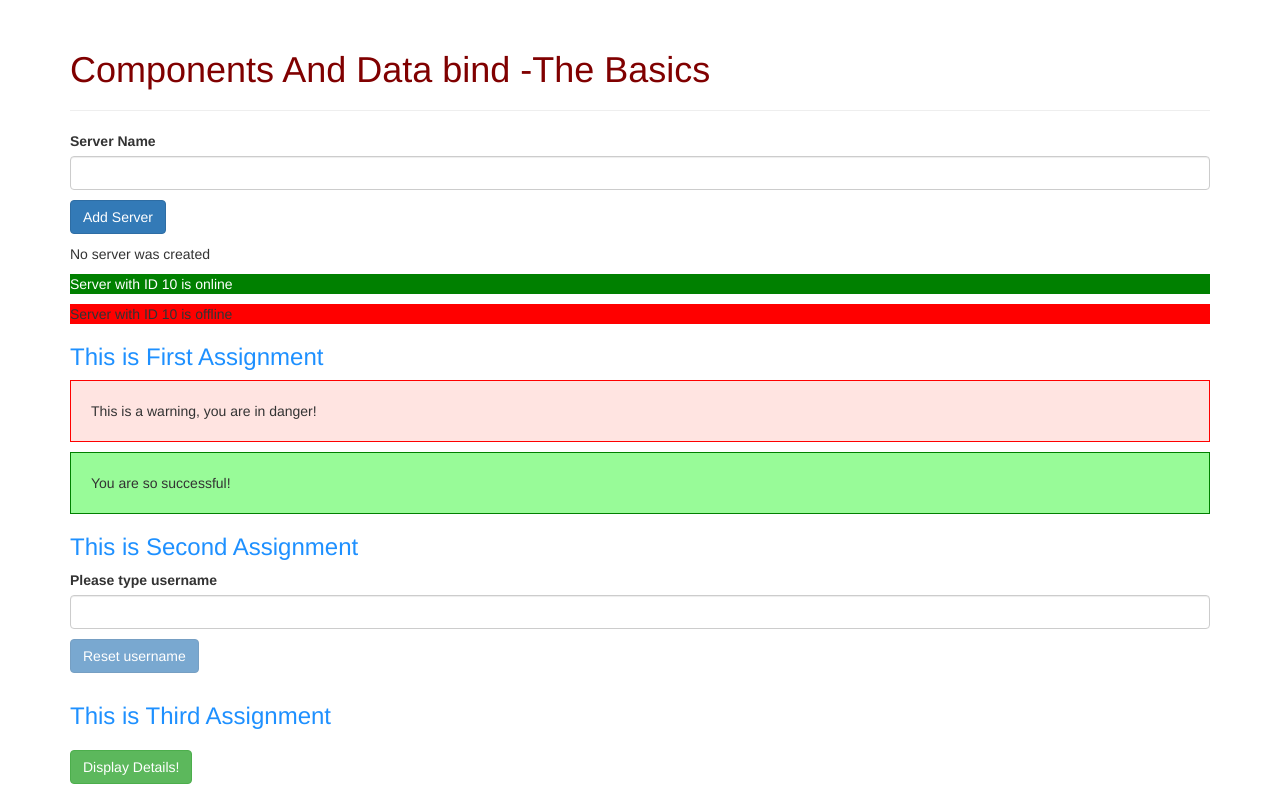
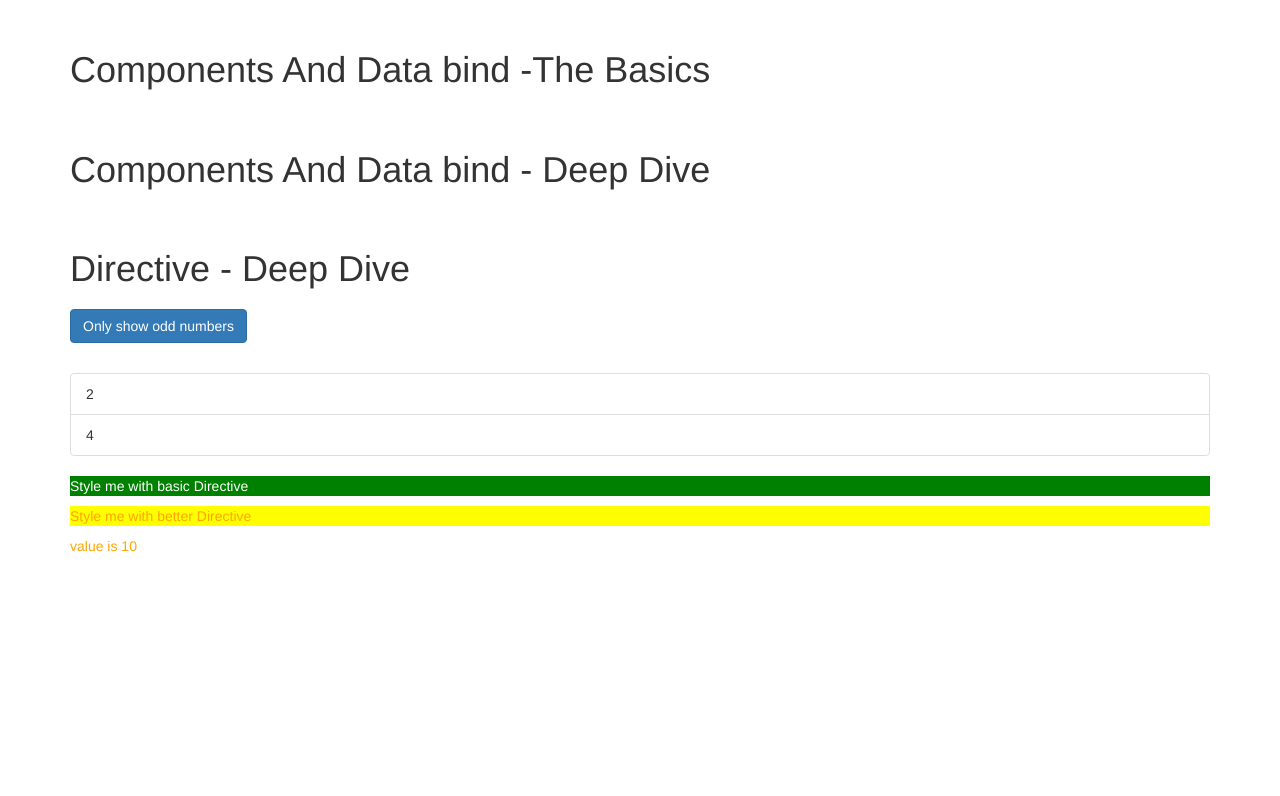
Before and after one commit to GangulyPriti/angular-application-001, an Angular app: page / in a window 1280 px wide. Shown: the top 796 px of the page. Built offline with nearby package versions, Linux system fonts and the light colour scheme.

Commit message:
day 6/100

```diff
--- a/src/app/app.component.css
+++ b/src/app/app.component.css
@@ -1,5 +1,5 @@
 h3 {
-  color: dodgerblue;
+  color: maroon;
 }
 .container {
   margin-bottom: 30px;
@@ -7,5 +7,8 @@ h3 {
 }
 
 p {
-  color: blue;
+  color: orange;
 }
+.odd {
+  color: red;
+}
--- a/src/app/app.component.html
+++ b/src/app/app.component.html
@@ -1,7 +1,8 @@
 <div class="container">
-  <div class="row">
+  <h1 (click)="basic = !basic">Components And Data bind -The Basics</h1>
+  <ng-template [ngIf]="basic"
+    ><div class="row">
       <div class="col-xs-12">
-      <h1 style="color: maroon">Components And Data bind -The Basics</h1>
         <hr />
         <app-servers></app-servers>
         <!-- <div app-servers></div>attribute selector changes -->
@@ -14,11 +15,15 @@
         <app-username></app-username>
         <h3>This is Third Assignment</h3>
         <app-practice-dir></app-practice-dir>
-    </div>
-  </div>
+      </div></div
+  ></ng-template>
 </div>
 <div class="container">
-  <h1 style="color: maroon">Components And Data bind - Deep Dive</h1>
+  <h1 (click)="componentDiv = !componentDiv">
+    Components And Data bind - Deep Dive
+  </h1>
+  <ng-template [ngIf]="componentDiv"
+    ><div class="col-sx-12">
       <app-cockpit
         (serverCreated)="onServerAdded($event)"
         (bpCreated)="onBlueprintAdded($event)"
@@ -60,5 +65,79 @@
       <app-even
         *ngIf="gameNumber % 2 === 0 && gameNumber !== 0"
         [gameNumber]="gameNumber"
-  ></app-even>
+      ></app-even></div
+  ></ng-template>
 </div>
+<div class="container">
+  <h1 (click)="directiveDeep = !directiveDeep">Directive - Deep Dive</h1>
+  <ng-template [ngIf]="directiveDeep"
+    ><div class="row">
+      <div class="col-xs-12">
+        <button class="btn btn-primary" (click)="onlyOdd = !onlyOdd">
+          Only show odd numbers
+        </button>
+        <br /><br />
+        <ul class="list-group">
+          <!-- <div *ngIf="onlyOdd">
+            <li
+              class="list-group-item"
+              *ngFor="let number of oddNumber"
+              [ngClass]="{ odd: number % 2 !== 0 }"
+              [ngStyle]="{
+                backgroundColor: number % 2 !== 0 ? 'pink' : 'transparent'
+              }"
+            >
+              {{ number }}
+            </li>
+          </div>
+          <div *ngIf="!onlyOdd">
+            <li
+              [ngClass]="{ odd: number % 2 !== 0 }"
+              class="list-group-item"
+              *ngFor="let number of evenNumber"
+              [ngStyle]="{
+                backgroundColor: number % 2 !== 0 ? 'pink' : 'transparent'
+              }"
+            >
+              {{ number }}
+            </li>
+          </div> -->
+          <div *appUnless="onlyOdd">
+            <li
+              class="list-group-item"
+              *ngFor="let number of oddNumber"
+              [ngClass]="{ odd: number % 2 !== 0 }"
+              [ngStyle]="{
+                backgroundColor: number % 2 !== 0 ? 'pink' : 'transparent'
+              }"
+            >
+              {{ number }}
+            </li>
+          </div>
+          <div *ngIf="!onlyOdd">
+            <li
+              [ngClass]="{ odd: number % 2 !== 0 }"
+              class="list-group-item"
+              *ngFor="let number of evenNumber"
+              [ngStyle]="{
+                backgroundColor: number % 2 !== 0 ? 'pink' : 'transparent'
+              }"
+            >
+              {{ number }}
+            </li>
+          </div>
+        </ul>
+        <p appBasicHighlight>Style me with basic Directive</p>
+        <p [appBetterHighlight]="'red'" [defaultColor]="'yellow'">
+          Style me with better Directive
+        </p>
+      </div>
+    </div>
+    <div [ngSwitch]="value">
+      <p *ngSwitchCase="5">value is 5</p>
+      <p *ngSwitchCase="10">value is 10</p>
+      <p *ngSwitchCase="15">value is 15</p>
+      <p *ngSwitchDefault="">value is default</p>
+    </div>
+  </ng-template>
+</div>
--- a/src/app/app.component.ts
+++ b/src/app/app.component.ts
@@ -16,10 +16,18 @@ import { Component } from '@angular/core';
   // ],
 })
 export class AppComponent {
+  basic: boolean = false;
+  componentDiv: boolean = false;
+  directiveDeep: boolean = true;
+  value = 10;
   serverElements = [
     { type: 'server', name: 'TestServer', content: 'Just a Test' },
   ];
   gameNumber = 0;
+  // numbers = [1, 2, 3, 4, 5];
+  oddNumber = [1, 3, 5];
+  evenNumber = [2, 4];
+  onlyOdd = false;
   onServerAdded(serverData: { serverName: string; serveContent: string }) {
     this.serverElements.push({
       type: 'server',
--- a/src/app/app.module.ts
+++ b/src/app/app.module.ts
@@ -14,6 +14,9 @@ import { ServerElementComponent } from './server-element/server-element.componen
 import { OddComponent } from './AssignmentFour/odd/odd.component';
 import { EvenComponent } from './AssignmentFour/even/even.component';
 import { GameControlComponent } from './AssignmentFour/game-control/game-control.component';
+import { BasicHighlightDirective } from './directives/basic-hightlight.directive';
+import { BetterHighlightDirective } from './directives/better-highlight.directive';
+import { UnlessDirective } from './directives/unless.directive';
 
 @NgModule({
   declarations: [
@@ -29,6 +32,9 @@ import { GameControlComponent } from './AssignmentFour/game-control/game-control
     OddComponent,
     EvenComponent,
     GameControlComponent,
+    BasicHighlightDirective,
+    BetterHighlightDirective,
+    UnlessDirective, //directive
   ],
   imports: [BrowserModule, FormsModule],
   providers: [],
--- /dev/null
+++ b/src/app/directives/basic-hightlight.directive.ts
@@ -0,0 +1,12 @@
+import { Directive, ElementRef, OnInit } from '@angular/core';
+
+@Directive({
+  selector: '[appBasicHighlight]',
+})
+export class BasicHighlightDirective implements OnInit {
+  constructor(private elementRef: ElementRef) {}
+  ngOnInit(): void {
+    this.elementRef.nativeElement.style.backgroundColor = 'green';
+    this.elementRef.nativeElement.style.color = 'white';
+  }
+}
--- /dev/null
+++ b/src/app/directives/better-highlight.directive.ts
@@ -0,0 +1,45 @@
+import {
+  Directive,
+  ElementRef,
+  HostBinding,
+  HostListener,
+  Input,
+  OnInit,
+  Renderer2,
+} from '@angular/core';
+
+@Directive({
+  selector: '[appBetterHighlight]',
+})
+export class BetterHighlightDirective implements OnInit {
+  @Input() defaultColor: string = 'transparent';
+  @Input('appBetterHighlight') highlightColor: string = 'blue';
+  @HostBinding('style.backgroundColor') backgroundColor: string =
+    this.defaultColor;
+
+  constructor(private elRef: ElementRef, private renderer: Renderer2) {}
+  ngOnInit(): void {
+    // this.renderer.setStyle(
+    //   this.elRef.nativeElement,
+    //   'background-color',
+    //   'blue'
+    // );
+    this.backgroundColor = this.defaultColor;
+  }
+  @HostListener('mouseenter') mouseover(eventData: Event) {
+    // this.renderer.setStyle(
+    //   this.elRef.nativeElement,
+    //   'background-color',
+    //   'blue'
+    // );
+    this.backgroundColor = this.highlightColor;
+  }
+  @HostListener('mouseleave') mouseleave(eventData: Event) {
+    // this.renderer.setStyle(
+    //   this.elRef.nativeElement,
+    //   'background-color',
+    //   'transparent'
+    // );
+    this.backgroundColor = this.defaultColor;
+  }
+}
--- /dev/null
+++ b/src/app/directives/unless.directive.ts
@@ -0,0 +1,18 @@
+import { Directive, Input, TemplateRef, ViewContainerRef } from '@angular/core';
+
+@Directive({
+  selector: '[appUnless]',
+})
+export class UnlessDirective {
+  @Input() set appUnless(condition: boolean) {
+    if (condition) {
+      this.vcRef.createEmbeddedView(this.templateRef);
+    } else {
+      this.vcRef.clear();
+    }
+  }
+  constructor(
+    private templateRef: TemplateRef<any>,
+    private vcRef: ViewContainerRef
+  ) {}
+}
```
Lines whose indentation alone changed are shown as unchanged.
